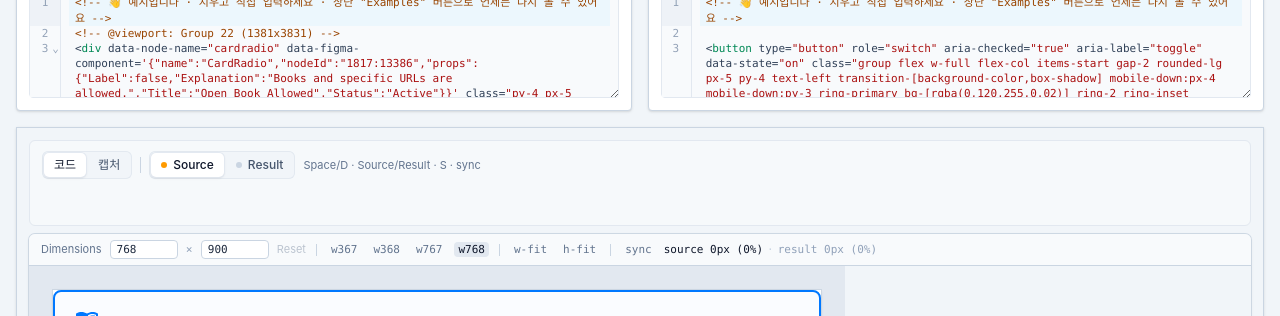
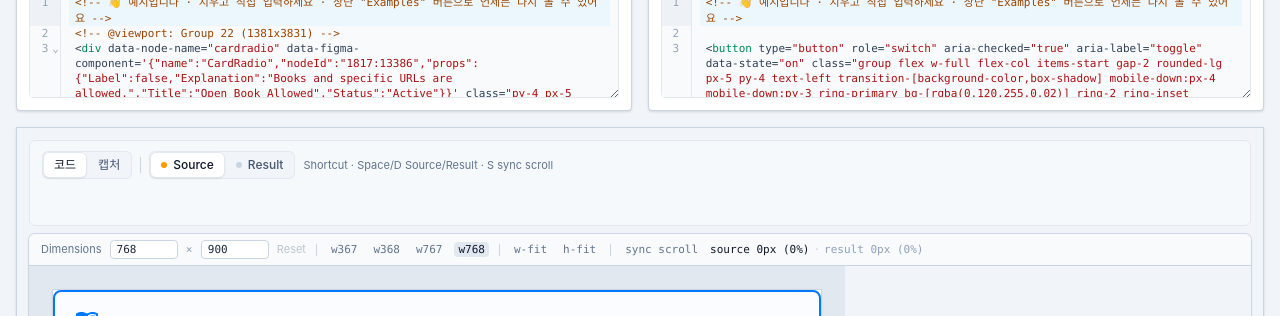
Before and after one commit to datalater/diffify, a React (Vite) app: page / in a window 1280 px wide. Shown: the part 360-676 px from the top of the page. Built offline with nearby package versions, Linux system fonts and the light colour scheme; no server answers.

Commit message:
feat: iframe scroll

```diff
--- a/src/ui/PreviewDeviceToolbar.tsx
+++ b/src/ui/PreviewDeviceToolbar.tsx
@@ -201,21 +201,21 @@ export function PreviewDeviceToolbar({
         className="mx-0.5 hidden h-3 w-px bg-slate-300 sm:inline-block"
         aria-hidden
       />
+      {/* sync scroll 토글 + 위치 표시는 한 기능이므로 함께 줄바꿈되도록 묶는다 */}
+      <span className="inline-flex items-center gap-2 whitespace-nowrap">
         <button
           type="button"
           onClick={onToggleSyncScroll}
           title="전환 시 source↔result 스크롤 위치를 공유한다."
           className={CHIP_CLASS(syncScroll)}
         >
-        sync
+          sync scroll
         </button>
         <span
           className="font-mono tabular-nums"
           title="source·result 세로 스크롤 위치 (전체 대비 %) — 보고 있는 쪽이 진하게 표시된다."
         >
-        <span
-          className={showingSource ? "text-slate-900" : "text-slate-400"}
-        >
+          <span className={showingSource ? "text-slate-900" : "text-slate-400"}>
             source {formatScroll(previewScroll?.source ?? null)}
           </span>
           <span className="mx-1 text-slate-300" aria-hidden>
@@ -227,6 +227,7 @@ export function PreviewDeviceToolbar({
             result {formatScroll(previewScroll?.result ?? null)}
           </span>
         </span>
+      </span>
     </div>
   );
 }
--- a/src/ui/ScratchPage.tsx
+++ b/src/ui/ScratchPage.tsx
@@ -947,10 +947,10 @@ export function ScratchPage() {
 
         {paneVisibility.preview ? (
           <section
-            className={`flex min-h-0 flex-col ${visibleEditorPaneCount === 0 ? "p-4 pb-8" : "px-4 pb-8"} ${previewOnly || visibleEditorPaneCount === 0 ? "min-h-0 flex-1" : ""} ${!hydrated ? "pointer-events-none" : ""}`}
+            className={`flex min-h-0 flex-1 flex-col ${visibleEditorPaneCount === 0 ? "p-4 pb-8" : "px-4 pb-8"} ${!hydrated ? "pointer-events-none" : ""}`}
           >
             <div
-              className={`flex min-h-0 flex-col overflow-auto border border-slate-300 bg-slate-100 p-3 shadow-sm ${previewOnly || visibleEditorPaneCount === 0 ? "min-h-0 flex-1" : ""}`}
+              className="flex min-h-0 flex-1 flex-col overflow-auto border border-slate-300 bg-slate-100 p-3 shadow-sm"
             >
               <div className={`mb-2 ${SCRATCH_PREVIEW_PANEL_CLASS}`}>
                 <div className="flex flex-wrap items-center gap-x-2 gap-y-2">
@@ -1008,8 +1008,8 @@ export function ScratchPage() {
                     }
                   >
                     {previewSubstrate === "code" || !isDevCompare
-                      ? "Space/D · Source/Result · S · sync"
-                      : "Space/D · 레이어"}
+                      ? "Shortcut · Space/D Source/Result · S sync scroll"
+                      : "Shortcut · Space/D 레이어"}
                   </span>
                 </div>
                 {isDevCompare ? (
@@ -1036,8 +1036,9 @@ export function ScratchPage() {
                   </div>
                 ) : null}
               </div>
-              <div className="inline-flex max-w-full flex-col items-stretch overflow-x-auto overflow-y-visible rounded-md shadow-sm ring-1 ring-slate-300/90">
+              <div className="flex min-h-0 max-w-full flex-1 flex-col items-stretch overflow-auto rounded-md shadow-sm ring-1 ring-slate-300/90">
                 <PreviewDeviceToolbar
+                  className="sticky top-0 z-10"
                   previewWidth={previewWidth}
                   previewHeight={previewHeight}
                   widthMode={previewWidthMode}
```
Lines whose indentation alone changed are shown as unchanged.
